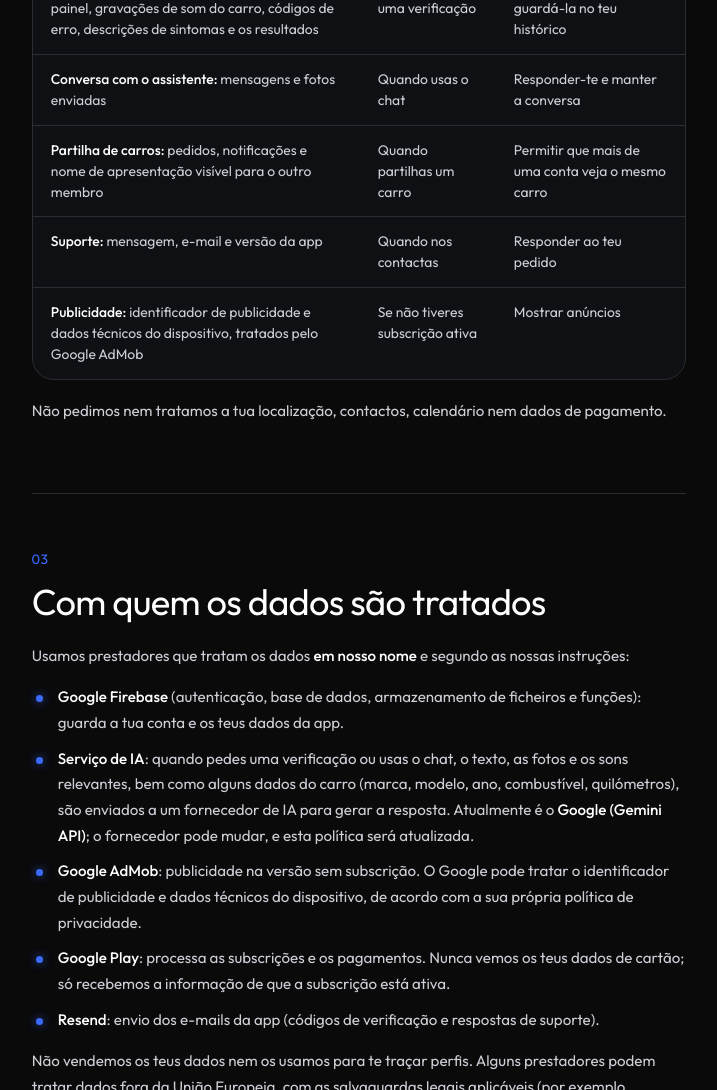
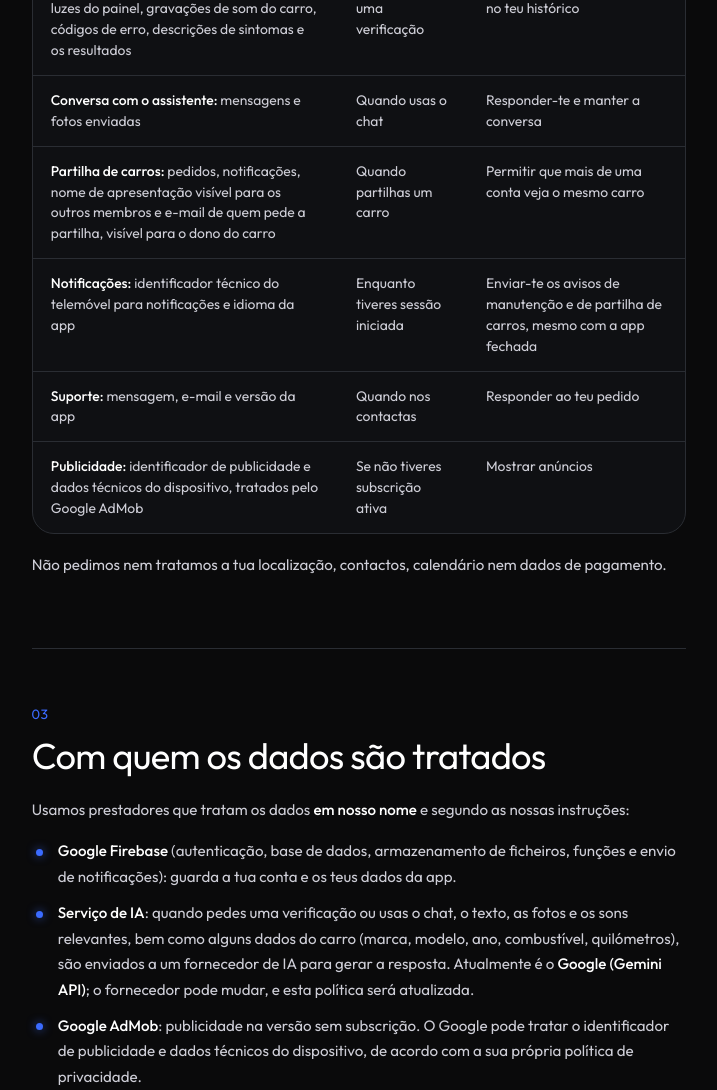
Before and after one commit to Nogueira-12/CarHelp, a plain HTML site: page privacidade.html in a window 1280 px wide. Shown: the part 1445-2535 px from the top of the page, without its empty margins (544-1261 px from the left). Drawn offline with Linux system fonts and the light colour scheme.

Commit message:
Add files via upload

```diff
--- a/privacidade.html
+++ b/privacidade.html
@@ -78,7 +78,7 @@
       <div class="lg-head">
         <span class="eyebrow" data-hero-in>Informação legal</span>
         <h1 class="h1 lg-h1" data-split><span class="line"><span>Política de</span></span><span class="line"><span>privacidade</span></span></h1>
-        <p class="p2 grey lg-meta" data-hero-in>App CarHelp (Android) · Última atualização: 15 de outubro de 2026</p>
+        <p class="p2 grey lg-meta" data-hero-in>App CarHelp (Android) · Última atualização: 4 de novembro de 2026</p>
         <nav class="lg-tabs" aria-label="Páginas legais" data-hero-in>
           <a href="privacidade.html" data-page class="on" aria-current="page">Privacidade</a>
           <a href="termos.html" data-page>Termos</a>
@@ -122,7 +122,8 @@
           <tr><td><strong>Manutenção:</strong> registos, valores, faturas (fotos/ficheiros) e lembretes</td><td>Quando os adicionas</td><td>Histórico, lembretes, relatório PDF</td></tr>
           <tr><td><strong>Verificações:</strong> fotos de orçamentos e de luzes do painel, gravações de som do carro, códigos de erro, descrições de sintomas e os resultados</td><td>Quando pedes uma verificação</td><td>Gerar a análise e guardá-la no teu histórico</td></tr>
           <tr><td><strong>Conversa com o assistente:</strong> mensagens e fotos enviadas</td><td>Quando usas o chat</td><td>Responder-te e manter a conversa</td></tr>
-          <tr><td><strong>Partilha de carros:</strong> pedidos, notificações e nome de apresentação visível para o outro membro</td><td>Quando partilhas um carro</td><td>Permitir que mais de uma conta veja o mesmo carro</td></tr>
+          <tr><td><strong>Partilha de carros:</strong> pedidos, notificações, nome de apresentação visível para os outros membros e e-mail de quem pede a partilha, visível para o dono do carro</td><td>Quando partilhas um carro</td><td>Permitir que mais de uma conta veja o mesmo carro</td></tr>
+          <tr><td><strong>Notificações:</strong> identificador técnico do telemóvel para notificações e idioma da app</td><td>Enquanto tiveres sessão iniciada</td><td>Enviar-te os avisos de manutenção e de partilha de carros, mesmo com a app fechada</td></tr>
           <tr><td><strong>Suporte:</strong> mensagem, e-mail e versão da app</td><td>Quando nos contactas</td><td>Responder ao teu pedido</td></tr>
           <tr><td><strong>Publicidade:</strong> identificador de publicidade e dados técnicos do dispositivo, tratados pelo Google AdMob</td><td>Se não tiveres subscrição ativa</td><td>Mostrar anúncios</td></tr>
         </table></div>
@@ -134,7 +135,7 @@
         <h2>Com quem os dados são tratados</h2>
         <p>Usamos prestadores que tratam os dados <strong>em nosso nome</strong> e segundo as nossas instruções:</p>
         <ul>
-          <li><strong>Google Firebase</strong> (autenticação, base de dados, armazenamento de ficheiros e funções): guarda a tua conta e os teus dados da app.</li>
+          <li><strong>Google Firebase</strong> (autenticação, base de dados, armazenamento de ficheiros, funções e envio de notificações): guarda a tua conta e os teus dados da app.</li>
           <li><strong>Serviço de IA</strong>: quando pedes uma verificação ou usas o chat, o texto, as fotos e os sons relevantes, bem como alguns dados do carro (marca, modelo, ano, combustível, quilómetros), são enviados a um fornecedor de IA para gerar a resposta. Atualmente é o <strong>Google (Gemini API)</strong>; o fornecedor pode mudar, e esta política será atualizada.</li>
           <li><strong>Google AdMob</strong>: publicidade na versão sem subscrição. O Google pode tratar o identificador de publicidade e dados técnicos do dispositivo, de acordo com a sua própria política de privacidade.</li>
           <li><strong>Google Play</strong>: processa as subscrições e os pagamentos. Nunca vemos os teus dados de cartão; só recebemos a informação de que a subscrição está ativa.</li>
```
